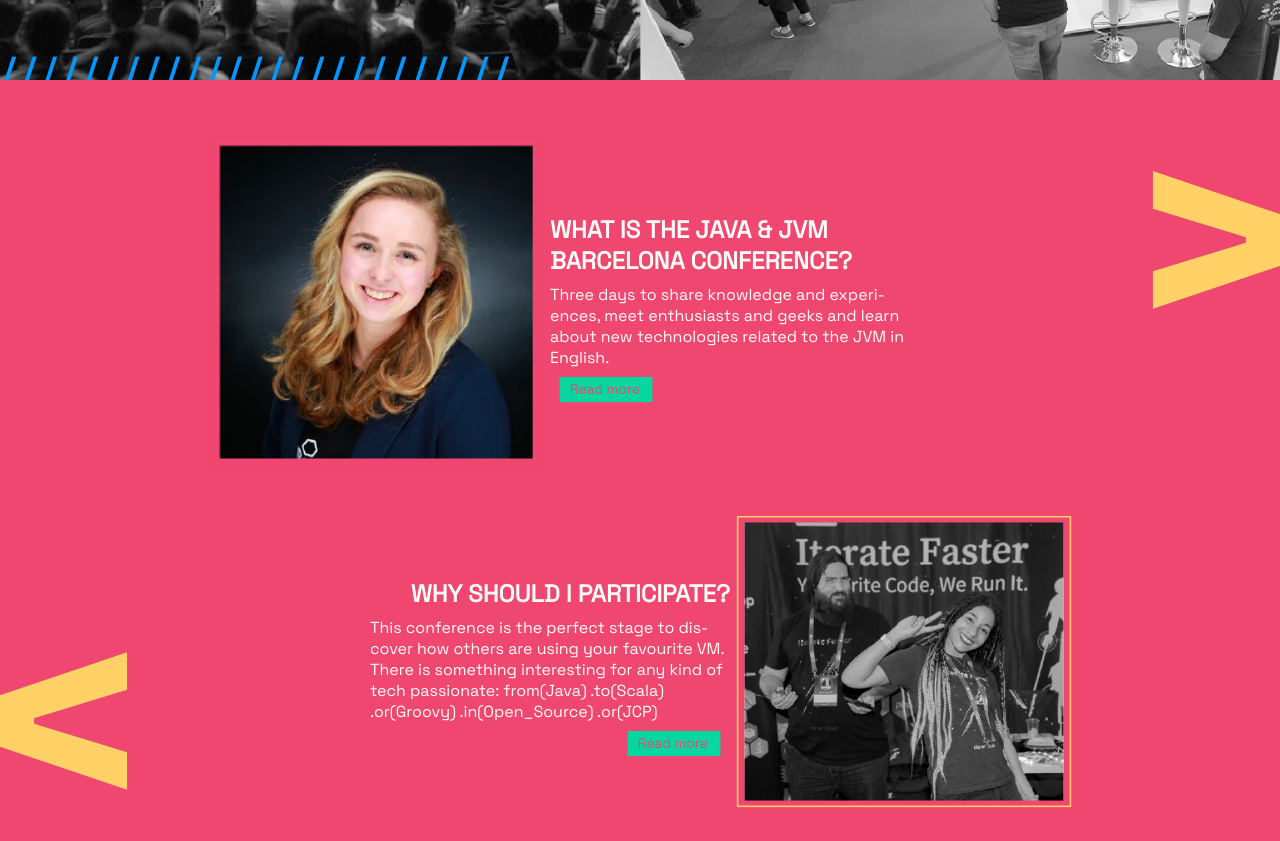
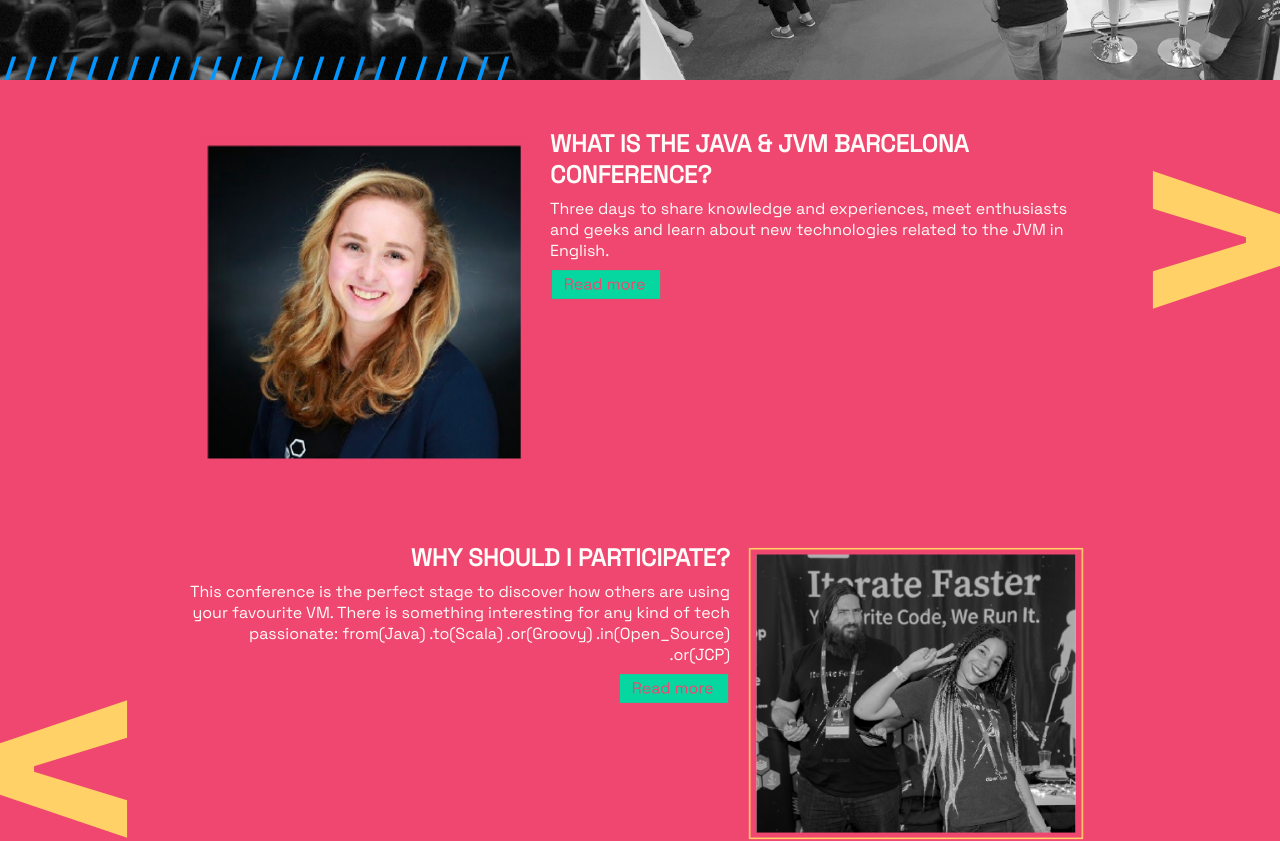
Before and after one commit to dev-bcn/dev-bcn.github.io, a React (Create React App) app: page / in a window 1280 px wide. Shown: the part 720-1561 px from the top of the page. Built offline with nearby package versions, Linux system fonts and the light colour scheme.

Commit message:
Add talkCard component

```diff
--- a/src/views/Home/components/Faqs/components/FaqsCard.tsx
+++ b/src/views/Home/components/Faqs/components/FaqsCard.tsx
@@ -1,9 +1,9 @@
-import { FC } from 'react';
-import styled from 'styled-components';
-import { motion } from 'framer-motion';
-import ReadMoreIcon from '../../../../../assets/images/ReadMoreIcon.svg';
-import { Link } from 'react-router-dom';
-import { COLOR_WHITE } from '../../../../../styles/colors';
+import { FC } from "react";
+import styled from "styled-components";
+import { motion } from "framer-motion";
+import ReadMoreIcon from "../../../../../assets/images/ReadMoreIcon.svg";
+import { Link } from "react-router-dom";
+import { COLOR_WHITE } from "../../../../../styles/colors";
 
 type FaqCardType = {
   faq: {
@@ -18,13 +18,14 @@ export const StyledFaqCard = styled.div<{ direction: string }>`
   align-items: center;
   flex-direction: column;
   width: 90%;
-  margin-bottom: 1rem;
+  margin-bottom: 3rem;
   @media (min-width: 800px) {
+    align-items: flex-start;
     flex-direction: ${({ direction }) => {
       return direction;
     }};
     max-width: 900px;
-    margin-bottom: 2rem;
+    margin-bottom: 4rem;
   }
 `;
 
@@ -66,33 +67,37 @@ export const StyledFaqInfo = styled(motion.div)<{ align: string }>`
   flex-direction: column;
   color: ${COLOR_WHITE};
   @media (min-width: 800px) {
-    width: 40%;
+    width: 60%;
     align-items: ${({ align }) => {
       return align;
     }};
   }
 `;
 
-export const StyledFaqTitle = styled.h2`
+export const StyledFaqTitle = styled.h2<{ textAlign: string }>`
   padding-top: 1rem;
   @media (min-width: 800px) {
-    text-align: start;
+    text-align: ${({ textAlign }) => {
+      return textAlign;
+    }};
+    padding-top: unset;
   }
 `;
 
-export const StyledFaqText = styled.p`
+export const StyledFaqText = styled.p<{ textAlign: string }>`
   padding: 0.5rem 0rem;
   @media (min-width: 800px) {
-    text-align: start;
     hyphens: auto;
     word-wrap: break-word;
+    text-align: ${({ textAlign }) => {
+      return textAlign;
+    }};
   }
 `;
 
 export const StyledFaqDetailButton = styled.img`
   width: 6rem;
   @media (min-width: 800px) {
-    padding: 0 0.5rem;
     width: 7rem;
   }
 `;
@@ -101,19 +106,21 @@ const FaqCard: FC<FaqCardType> = ({ faq, index }) => {
   const isOdd = index % 2 === 0 ? true : false;
 
   return (
-    <StyledFaqCard direction={isOdd ? 'row' : 'row-reverse'}>
+    <StyledFaqCard direction={isOdd ? "row" : "row-reverse"}>
       <StyledFaqImageContainer
-        padding={isOdd ? '0 0 0 .75rem' : '0 .75rem 0 0'}
+        padding={isOdd ? "0 .75rem 0 0" : "0 0 0 .75rem"}
       >
         <StyledFaqImage
           src={require(`../../../../../assets/images/FaqsImage${index}.png`)}
         />
         <StyledImageAnimation />
       </StyledFaqImageContainer>
-      <StyledFaqInfo align={isOdd ? 'flex-start' : 'flex-end'}>
-        <StyledFaqTitle>{faq.question}</StyledFaqTitle>
-        <StyledFaqText>{faq.answer}</StyledFaqText>
-        <Link to='/'>
+      <StyledFaqInfo align={isOdd ? "flex-start" : "flex-end"}>
+        <StyledFaqTitle textAlign={isOdd ? "left" : "right"}>
+          {faq.question}
+        </StyledFaqTitle>
+        <StyledFaqText textAlign={isOdd ? "left" : "right"}>{faq.answer}</StyledFaqText>
+        <Link to="/">
           <StyledFaqDetailButton src={ReadMoreIcon} />
         </Link>
       </StyledFaqInfo>
--- a/src/views/JobOffers/JobOffers.tsx
+++ b/src/views/JobOffers/JobOffers.tsx
@@ -16,7 +16,7 @@ import { jobsAdevintaData, jobsMangoData, jobsWordlineData } from './JobsData';
 import { LeftHashWithText } from '../../components/LeftHashWithText/LeftHashWithText';
 import { RightHashWithText } from '../../components/RightHashWithText/RightHashWithText';
 
-const StyledJobsSection = styled.section`
+export const StyledWrapperSection = styled.section`
   display: flex;
   flex-direction: column;
   justify-content: center;
@@ -62,7 +62,7 @@ const JobOffers: FC = () => {
 
   return (
     <SectionWrapper color={COLOR_WHITE} marginTop={6}>
-      <StyledJobsSection>
+      <StyledWrapperSection>
         <StyledTitleContainer>
           <TitleSection
             title='JOB OFFERS'
@@ -88,7 +88,7 @@ const JobOffers: FC = () => {
         {jobsWordlineData.map((item, index) => (
           <JobsCard item={item} index={index} key={index} />
         ))}
-      </StyledJobsSection>
+      </StyledWrapperSection>
     </SectionWrapper>
   );
 };
--- a/src/views/JobOffers/components/JobsCard.tsx
+++ b/src/views/JobOffers/components/JobsCard.tsx
@@ -27,7 +27,7 @@ export const StyledJobsInfo = styled(motion.div)<{align:string}>`
   color: ${COLOR_BLACK_BLUE};
   align-items: center;
   @media (min-width: 800px) {
-    width: 40%;
+    width: 60%;
     align-items: ${({align}) => {
       return align;
     }};
@@ -68,12 +68,12 @@ const JobsCard: FC<IJobsCardProps> = ({ item, index }) => {
         />
       </StyledFaqImageContainer>
       <StyledJobsInfo align={isOdd ? "flex-start" : "flex-end"}>
-        <StyledFaqTitle>{item.title}</StyledFaqTitle>
+        <StyledFaqTitle textAlign={isOdd ? "left" : "right"}>{item.title}</StyledFaqTitle>
         <StyledLocationContainer>
           <StyledLocationImage src={LocationIcon}/>
           <StyledLocationText>{item.location}</StyledLocationText>
         </StyledLocationContainer>
-        <StyledFaqText>{item.text}</StyledFaqText>
+        <StyledFaqText textAlign={isOdd ? "left" : "right"}>{item.text}</StyledFaqText>
         <Link to='/' className="link--text">
           <StyledJobsButton>
             <StyledJobsText>Apply</StyledJobsText>
--- a/src/views/Talks/Talks.tsx
+++ b/src/views/Talks/Talks.tsx
@@ -1,7 +1,13 @@
 import { FC } from "react";
 import TitleSection from "../../components/SectionTitle/TitleSection";
 import SectionWrapper from "../../components/SectionWrapper/SectionWrapper";
-import { COLOR_BLACK_BLUE, COLOR_BLUE, COLOR_GREEN, COLOR_WHITE, COLOR_YELLOW } from "../../styles/colors";
+import {
+  COLOR_BLACK_BLUE,
+  COLOR_BLUE,
+  COLOR_GREEN,
+  COLOR_WHITE,
+  COLOR_YELLOW,
+} from "../../styles/colors";
 import LessThanBlueIcon from "../../assets/images/LessThanBlueIcon.svg";
 import MoreThanBlueIcon from "../../assets/images/MoreThanBlueIcon.svg";
 import {
@@ -17,6 +23,7 @@ import { useWindowSize } from "react-use";
 import styled from "styled-components";
 import { talksData } from "./TalksData";
 import { TalkCard } from "./components/TalkCard";
+import { StyledWrapperSection } from "../JobOffers/JobOffers";
 
 const StyledWaveContainer = styled.div`
   background: ${COLOR_GREEN};
@@ -64,11 +71,12 @@ export const Talks: FC = () => {
         </svg>
       </StyledWaveContainer>
       <SectionWrapper color={COLOR_YELLOW} marginTop={1}>
-      { talksData.map((talk, index) => (
-          <TalkCard talk={talk} index={index}/>
-      ))}
+        <StyledWrapperSection>
+          {talksData.map((talk, index) => (
+            <TalkCard talk={talk} index={index} />
+          ))}
+        </StyledWrapperSection>
       </SectionWrapper>
-
     </>
   );
 };
--- a/src/views/Talks/TalksData.ts
+++ b/src/views/Talks/TalksData.ts
@@ -4,62 +4,71 @@ export const talksData = [
         talkImage: 1,
         presenter: 'Edson Yaga',
         level: 'middle',
-        link: 'https://www.google.it/'
+        link: 'https://www.google.it/',
+        tags: ['Java', 'TestContainers', 'MicroShield testing' , 'Kubernettes']
     },
     {
         title:'EVENT-DRIVEN AND SERVERLESS WITH SPRING CLOUD AND SPRING NATIVE',
         talkImage: 1,
         presenter: 'Edson Yaga',
         level: 'middle',
-        link: 'https://www.google.it/'
+        link: 'https://www.google.it/',
+        tags: ['Java', 'TestContainers', 'MicroShield testing', 'Kubernettes']
     },
     {
         title:'EVENT-DRIVEN AND SERVERLESS WITH SPRING CLOUD AND SPRING NATIVE',
         talkImage: 1,
         presenter: 'Edson Yaga',
         level: 'middle',
-        link: 'https://www.google.it/'
+        link: 'https://www.google.it/',
+        tags: ['Java', 'TestContainers', 'MicroShield testing', 'Kubernettes']
     },
     {
         title:'EVENT-DRIVEN AND SERVERLESS WITH SPRING CLOUD AND SPRING NATIVE',
         talkImage: 1,
         presenter: 'Edson Yaga',
         level: 'middle',
-        link: 'https://www.google.it/'
+        link: 'https://www.google.it/',
+        tags: ['Java', 'TestContainers', 'MicroShield testing', 'Kubernettes']
     },
     {
         title:'EVENT-DRIVEN AND SERVERLESS WITH SPRING CLOUD AND SPRING NATIVE',
         talkImage: 1,
         presenter: 'Edson Yaga',
         level: 'middle',
-        link: 'https://www.google.it/'
+        link: 'https://www.google.it/',
+        tags: ['Java', 'TestContainers', 'MicroShield testing', 'Kubernettes']
     },
     {
         title:'EVENT-DRIVEN AND SERVERLESS WITH SPRING CLOUD AND SPRING NATIVE',
         talkImage: 1,
         presenter: 'Edson Yaga',
         level: 'middle',
-        link: 'https://www.google.it/'
+        link: 'https://www.google.it/',
+        tags: ['Java', 'TestContainers', 'MicroShield testing', 'Kubernettes']
     },
     {
         title:'EVENT-DRIVEN AND SERVERLESS WITH SPRING CLOUD AND SPRING NATIVE',
         talkImage: 1,
         presenter: 'Edson Yaga',
         level: 'middle',
-        link: 'https://www.google.it/'
+        link: 'https://www.google.it/',
+        tags: ['Java', 'TestContainers', 'MicroShield testing', 'Kubernettes']
     },
     {
         title:'EVENT-DRIVEN AND SERVERLESS WITH SPRING CLOUD AND SPRING NATIVE',
         talkImage: 1,
         presenter: 'Edson Yaga',
         level: 'middle',
-        link: 'https://www.google.it/'
+        link: 'https://www.google.it/',
+        tags: ['Java', 'TestContainers', 'MicroShield testing', 'Kubernettes']
     },
     {
         title:'EVENT-DRIVEN AND SERVERLESS WITH SPRING CLOUD AND SPRING NATIVE',
         talkImage: 1,
         presenter: 'Edson Yaga',
         level: 'middle',
-        link: 'https://www.google.it/'
+        link: 'https://www.google.it/',
+        tags: ['Java', 'TestContainers', 'MicroShield testing', 'Kubernettes']
     },
 ]
--- a/src/views/Talks/components/TalkCard.tsx
+++ b/src/views/Talks/components/TalkCard.tsx
@@ -1,12 +1,16 @@
 import { FC } from "react";
+import { Link } from "react-router-dom";
+import styled from "styled-components";
+import { COLOR_WHITE } from "../../../styles/colors";
 import {
   StyledFaqCard,
+  StyledFaqDetailButton,
   StyledFaqImage,
   StyledFaqImageContainer,
-  StyledFaqText,
   StyledFaqTitle,
 } from "../../Home/components/Faqs/components/FaqsCard";
 import { StyledJobsInfo } from "../../JobOffers/components/JobsCard";
+import ReadMoreIcon from '../../../assets/images/ReadMoreIcon.svg';
 
 type TalkCardProps = {
   talk: {
@@ -15,12 +19,25 @@ type TalkCardProps = {
     presenter: string;
     level: string;
     link: string;
+    tags: string[];
   };
   index: number;
 };
 
 export const TalkCard: FC<TalkCardProps> = ({ talk, index }) => {
   const isOdd = index % 2 === 0 ? true : false;
+
+  const StyledTalkText = styled.div<{ textAlign: string }>`
+    color: ${COLOR_WHITE};
+    padding: 0.5rem 0rem;
+    @media (min-width: 800px) {
+      hyphens: auto;
+      word-wrap: break-word;
+      text-align: ${({ textAlign }) => {
+        return textAlign;
+      }};
+    }
+  `;
 
   return (
     <StyledFaqCard direction={isOdd ? "row" : "row-reverse"}>
@@ -32,7 +49,19 @@ export const TalkCard: FC<TalkCardProps> = ({ talk, index }) => {
         />
       </StyledFaqImageContainer>
       <StyledJobsInfo align={isOdd ? "flex-start" : "flex-end"}>
-        <StyledFaqTitle>{talk.title}</StyledFaqTitle>
+        <StyledFaqTitle textAlign={isOdd ? "left" : "right"}>
+          {talk.title}
+        </StyledFaqTitle>
+        <StyledTalkText textAlign={isOdd ? "left" : "right"}>
+          {talk.presenter}
+        </StyledTalkText>
+        <StyledTalkText textAlign={isOdd ? "left" : "right"}>
+          Level: {talk.level}
+        </StyledTalkText>
+        {/* aqui van los tags */}
+        <Link to="/">
+          <StyledFaqDetailButton src={ReadMoreIcon} />
+        </Link>
       </StyledJobsInfo>
     </StyledFaqCard>
   );
```
